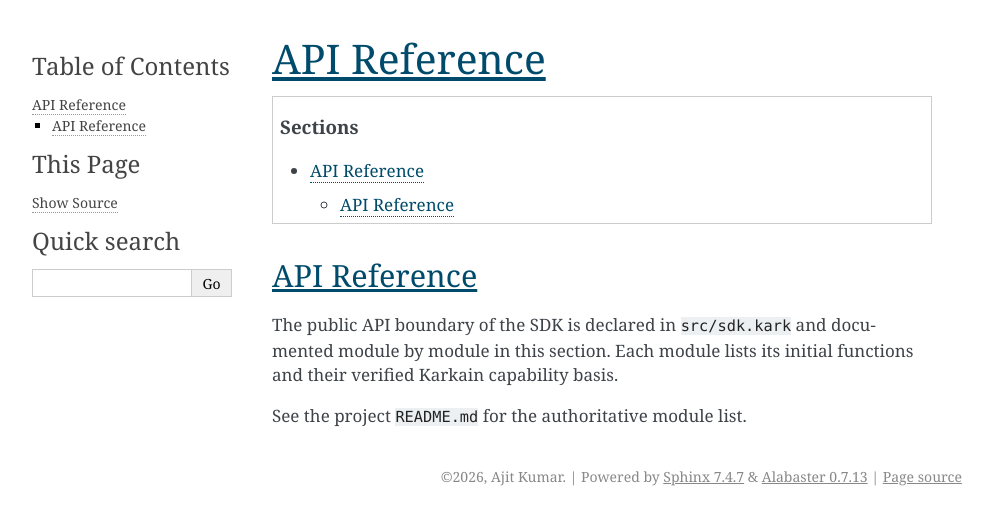
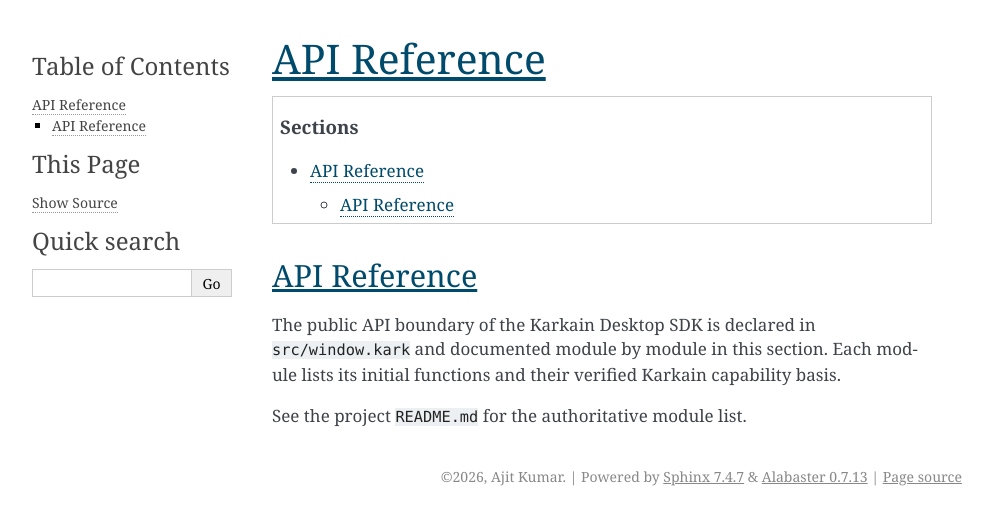
Before and after one commit to ajit-ai/Karkain-Desktop-SDK, a Sphinx documentation site: the page built from docs/source/api.rst, in a window 1280 px wide. Shown: the top 525 px of the page, without its empty margins (148-1141 px from the left). Built offline with Sphinx 7.4.7, drawn with Linux system fonts in a browser that asks for light colours.

Commit message:
chore: finalize Karkain Karkain-Desktop-SDK foundation files

```diff
--- a/docs/source/api.rst
+++ b/docs/source/api.rst
@@ -6,8 +6,8 @@ API Reference
 API Reference
 -------------
 
-The public API boundary of the SDK is declared in ``src/sdk.kark`` and
-documented module by module in this section. Each module lists its initial
-functions and their verified Karkain capability basis.
+The public API boundary of the Karkain Desktop SDK is declared in
+``src/window.kark`` and documented module by module in this section. Each module
+lists its initial functions and their verified Karkain capability basis.
 
 See the project ``README.md`` for the authoritative module list.
--- a/docs/source/compatibility.rst
+++ b/docs/source/compatibility.rst
@@ -1,7 +1,7 @@
 Compatibility
 =============
 
-The Karkain SDK targets the Karkain compiler v1.2.0 minimum supported
+The Karkain Desktop SDK targets the Karkain compiler v1.2.0 minimum supported
 version with a v1.2.x compatibility target.
 
 * Minimum supported compiler: Karkain v1.2.0.
--- a/docs/source/conf.py
+++ b/docs/source/conf.py
@@ -1,5 +1,5 @@
-# Karkain SDK documentation configuration.
-project = "Karkain X SDK"
+# Karkain Desktop SDK documentation configuration.
+project = "Karkain Desktop SDK"
 author = "Ajit Kumar"
 copyright = "2026, Ajit Kumar"
 release = "0.1.0"
--- a/docs/source/index.rst
+++ b/docs/source/index.rst
@@ -1,5 +1,5 @@
-Karkain X SDK
-=============
+Karkain Desktop SDK
+====================
 
 .. toctree::
    :maxdepth: 2
```
Also changed, not shown: README.md (added, +54 -0 lines), benchmarks/README.md, 6 other files.
